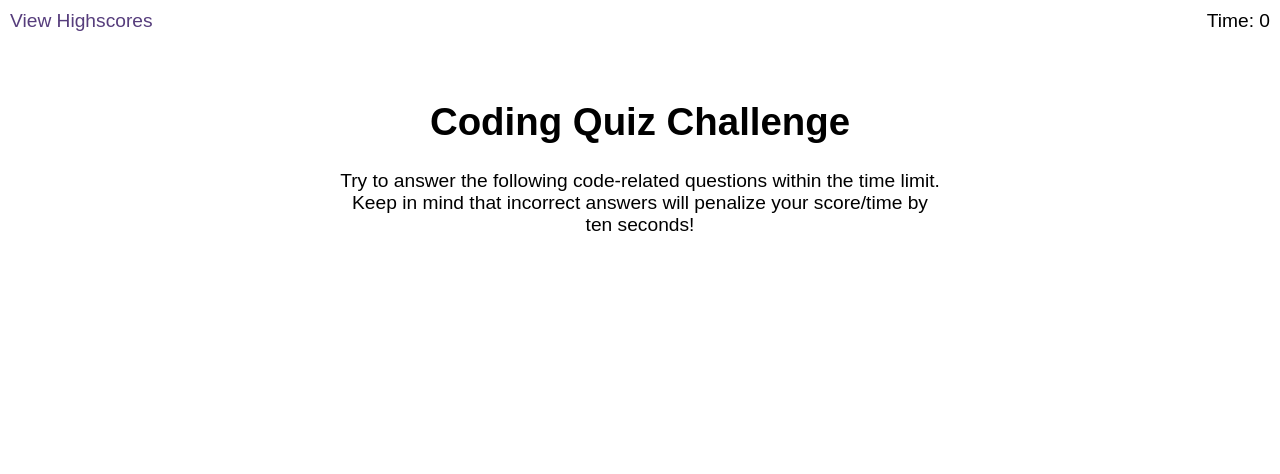
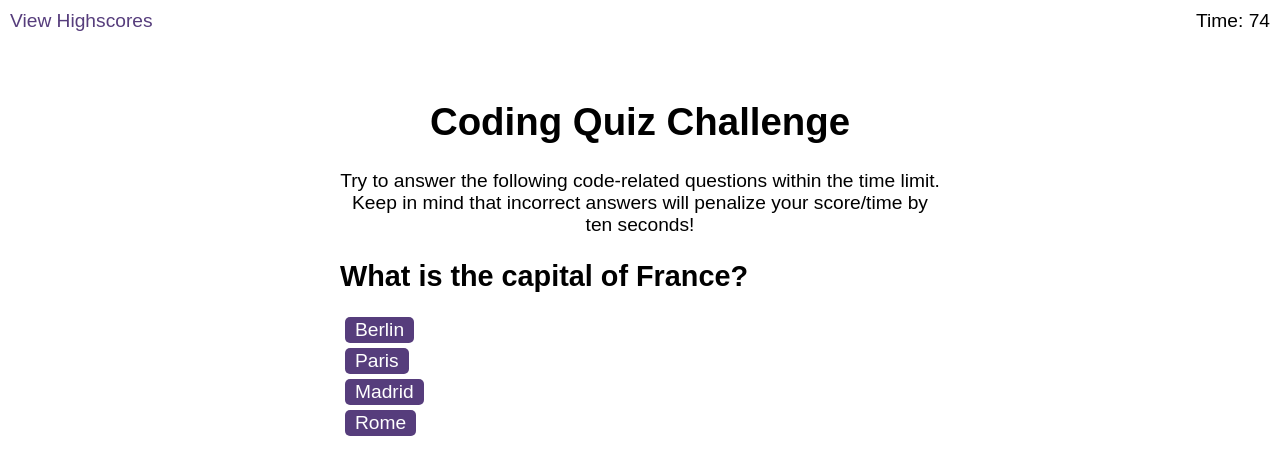
Before and after one commit to Y-usman/Code-Quiz, a plain HTML site: page index.html in a window 1280 px wide. Both pictures are taken after a click on the button "Start Quiz". Drawn offline with Linux system fonts and the light colour scheme.

Commit message:
fixed-errors

```diff
--- a/assets/js/logic.js
+++ b/assets/js/logic.js
@@ -13,8 +13,9 @@ document.addEventListener("DOMContentLoaded", function () {
     const endScreen = document.getElementById("end-screen");
     const feedbackDiv = document.getElementById("feedback");
     const scoresLink = document.querySelector(".scores a");
-    const questionEl = document.getElementById("question");
+    const question = document.getElementById("question");
 
+    console.log("question-title element:", document.getElementById("question-title"));
 
     let currentQuestionIndex = 0;
     let score = 0;
@@ -30,7 +31,7 @@ document.addEventListener("DOMContentLoaded", function () {
 
     function startQuiz() {
         startBtn.style.display = "none";
-        questionEl.classList().remove("hide");
+        question.classList.remove("hide");
         showQuestion();
         startTimer();
     }
@@ -38,19 +39,15 @@ document.addEventListener("DOMContentLoaded", function () {
     function showQuestion() {
         console.log("showing Questions");
         const currentQuestion = questions[currentQuestionIndex];
-        console.log(currentQuestion.title)
-            const testEl = document.getElementById("question-text");
-            testEl.textContent = "Hello"
-          // Clear previous choices
-          const choicesContainer = document.getElementById("choices");
-          choicesContainer.innerHTML = "";
-        // if (currentQuestion) {
+        // Clear previous choices
+        const choicesContainer = document.getElementById("choices");
+        choicesContainer.innerHTML = "";
+
+        if (currentQuestion) {
             // Check if currentQuestion is defined
 
             // Update the question title
-            document.getElementById("question-title").textContent = currentQuestion.title;
-
-
+            document.getElementById("question-text").textContent = currentQuestion.title;
 
             // Create buttons for each choice
             currentQuestion.choices.forEach((choice) => {
@@ -61,13 +58,11 @@ document.addEventListener("DOMContentLoaded", function () {
             });
 
             console.log("Showing question:", currentQuestionIndex, currentQuestion);
-        // } else {
-        //     // If there are no more questions, end the quiz
-        //     endQuiz();
-        // }
+        } else {
+            // If there are no more questions, end the quiz
+            endQuiz();
+        }
     }
-
-
 
     function checkAnswer(selectedChoice) {
         const currentQuestion = questions[currentQuestionIndex];
@@ -79,6 +74,14 @@ document.addEventListener("DOMContentLoaded", function () {
             timeRemaining -= 10; // Penalty for incorrect answer
             feedbackDiv.textContent = "Wrong!";
         }
+
+        // Display the feedback
+        feedbackDiv.classList.remove("hide");
+
+        // Hide the feedback after a brief delay (e.g., 1 second)
+        setTimeout(() => {
+            feedbackDiv.classList.add("hide");
+        }, 500);
 
         currentQuestionIndex++;
 
@@ -104,15 +107,31 @@ document.addEventListener("DOMContentLoaded", function () {
         clearInterval(timerInterval);
         endScreen.style.display = "block";
         document.getElementById("final-score").textContent = score;
+
+        // Hide the question element
+        const questionElement = document.getElementById("question");
+        if (questionElement) {
+            questionElement.classList.add("hide");
+        }
     }
 
     function submitScore() {
         const initials = initialsInput.value.trim();
 
         if (initials !== "") {
-            saveResult(initials, score);
-            console.log("Displaying highscores...");
-            displayHighscores(); // Display highscores after submitting
+            // Call the saveResult function
+            if (typeof window !== 'undefined' && window.saveResult) {
+                window.saveResult(initials, score);
+                console.log("Displaying highscores...");
+                displayHighscores(); // Display highscores after submitting
+
+                // Redirect to highscores.html
+                window.location.href = "highscores.html";
+            } else {
+                console.error("saveResult function not defined");
+            }
         }
+
+
     }
 });
--- a/assets/js/questions.js
+++ b/assets/js/questions.js
@@ -1,14 +1,97 @@
 const questions = [
     {
-        title: "What does HTML stand for?",
-        choices: ["Hyper Text Markup Language", "Hyperlink and Text Markup Language", "Home Tool Markup Language", "Hyper Transfer Markup Language"],
-        correctChoice: "Hyper Text Markup Language"
+        title: "What is the capital of France?",
+        choices: ["Berlin", "Paris", "Madrid", "Rome"],
+        correctChoice: "Paris"
     },
     {
-        title: "Which of the following is a CSS preprocessor?",
-        choices: ["Sass", "Less", "Stylus", "All of the above"],
+        title: "In which year did the Titanic sink?",
+        choices: ["1905", "1912", "1920", "1931"],
+        correctChoice: "1912"
+    },
+    {
+        title: "Which planet is known as the 'Red Planet'?",
+        choices: ["Venus", "Mars", "Jupiter", "Saturn"],
+        correctChoice: "Mars"
+    },
+    {
+        title: "Who wrote 'Romeo and Juliet'?",
+        choices: ["Charles Dickens", "William Shakespeare", "Jane Austen", "Mark Twain"],
+        correctChoice: "William Shakespeare"
+    },
+    {
+        title: "What is the largest ocean on Earth?",
+        choices: ["Atlantic Ocean", "Indian Ocean", "Southern Ocean", "Pacific Ocean"],
+        correctChoice: "Pacific Ocean"
+    },
+    {
+        title: "Which country is known as the 'Land of the Rising Sun'?",
+        choices: ["China", "Japan", "South Korea", "Thailand"],
+        correctChoice: "Japan"
+    },
+    {
+        title: "Who painted the 'Mona Lisa'?",
+        choices: ["Vincent van Gogh", "Pablo Picasso", "Leonardo da Vinci", "Claude Monet"],
+        correctChoice: "Leonardo da Vinci"
+    },
+    {
+        title: "What is the currency of Japan?",
+        choices: ["Yuan", "Won", "Yen", "Ringgit"],
+        correctChoice: "Yen"
+    },
+    {
+        title: "Which animal is known as the 'King of the Jungle'?",
+        choices: ["Elephant", "Lion", "Tiger", "Giraffe"],
+        correctChoice: "Lion"
+    },
+    {
+        title: "Who is the author of 'To Kill a Mockingbird'?",
+        choices: ["George Orwell", "J.K. Rowling", "Harper Lee", "Ernest Hemingway"],
+        correctChoice: "Harper Lee"
+    },
+    {
+        title: "Which of the following is a version control system?",
+        choices: ["Git", "Node.js", "Python", "Java"],
+        correctChoice: "Git"
+    },
+    {
+        title: "What does API stand for?",
+        choices: ["Automated Programming Interface", "Application Programming Interface", "Advanced Programming Interface", "All Purpose Interface"],
+        correctChoice: "Application Programming Interface"
+    },
+    {
+        title: "In CSS, what property is used to control the spacing between lines of text?",
+        choices: ["margin", "padding", "line-height", "letter-spacing"],
+        correctChoice: "line-height"
+    },
+    {
+        title: "Which of the following is a valid color representation in CSS?",
+        choices: ["#12345", "rgb(255, 0, 0)", "color: blue", "All of the above"],
+        correctChoice: "rgb(255, 0, 0)"
+    },
+    {
+        title: "What is the purpose of the 'localStorage' object in JavaScript?",
+        choices: ["To store data temporarily for a session", "To store data permanently on the server", "To store data permanently on the client", "To store data in cookies"],
+        correctChoice: "To store data permanently on the client"
+    },
+    {
+        title: "Which of the following is used to add styling to a web page?",
+        choices: ["HTML", "JavaScript", "CSS", "Java"],
+        correctChoice: "CSS"
+    },
+    {
+        title: "What is the purpose of the 'head' element in HTML?",
+        choices: ["To define a header section for a document", "To define the main content of a document", "To define a navigation bar", "To include scripts, styles, and meta-information about the document"],
+        correctChoice: "To include scripts, styles, and meta-information about the document"
+    },
+    {
+        title: "Which of the following is a JavaScript framework?",
+        choices: ["React", "jQuery", "Angular", "All of the above"],
         correctChoice: "All of the above"
     },
-    // Add more questions as needed
-
+    {
+        title: "What does the acronym 'SQL' stand for?",
+        choices: ["Structured Question Language", "Standard Query Language", "Structured Query Language", "System Question Language"],
+        correctChoice: "Structured Query Language"
+    }
 ];
--- a/assets/js/scores.js
+++ b/assets/js/scores.js
@@ -10,6 +10,7 @@ function setHighscores(highscores) {
 
 // Function to save the result to localStorage
 function saveResult(initials, score) {
+    console.log(`Saving result: ${initials} - ${score}`);
     const existingHighscores = getHighscores();
     const newScore = { initials, score };
     existingHighscores.push(newScore);
@@ -17,7 +18,7 @@ function saveResult(initials, score) {
 }
 
 // Function to display highscores on the highscores.html page
- function displayHighscores() {
+function displayHighscores() {
     console.log("Displaying highscores...");
     const highscoresContainer = document.getElementById("highscores");
 
@@ -42,21 +43,17 @@ function saveResult(initials, score) {
     }
 }
 
- function clearHighscores() {
+function clearHighscores() {
     localStorage.removeItem("highscores");
-    // Don't need to call displayHighscores here, as it's called in the event listener
+    displayHighscores(); // Update the displayed highscores after clearing
 }
-
-// logic.js
 
 document.addEventListener("DOMContentLoaded", function () {
     displayHighscores();  // Ensure this is called at the correct time
+
+    // Add event listener to the clear button
     const clearBtn = document.getElementById("clear");
-    if (clearBtn !== undefined && clearBtn !== null) {
-        // Now we know that foo is defined, we are good to go.
-        console.log("Clearing scores...");
+    if (clearBtn) {
+        clearBtn.addEventListener("click", clearHighscores);
     }
-
-    clearBtn.addEventListener("click", clearHighscores);
-    // ... rest of the code ...
 });
--- a/index.html
+++ b/index.html
@@ -25,13 +25,10 @@
         <button id="start">Start Quiz</button>
       </div>
 
-      <div id="questions" class="hide">
+      <div id="question" class="hide">
         <h2 id="question-text"></h2>
         <div id="choices" class="choices"></div>
-      </div>
-
-      <div id="test">
-
+        <div id="feedback" class="feedback hide"></div>
       </div>
 
       <div id="end-screen" class="hide">
@@ -46,8 +43,8 @@
       <div id="feedback" class="feedback hide"></div>
     </div>
 
-   <script src="./assets/js/questions.js"></script>
-    <!-- <script type="module" src="./assets/js/scores.js"></script> -->
+    <script src="./assets/js/questions.js"></script>
+    <script  src="./assets/js/scores.js"></script>
     <script src="./assets/js/logic.js"></script>
   </body>
 </html>
```
Also changed, not shown: highscores.html (+1 -1 lines).
